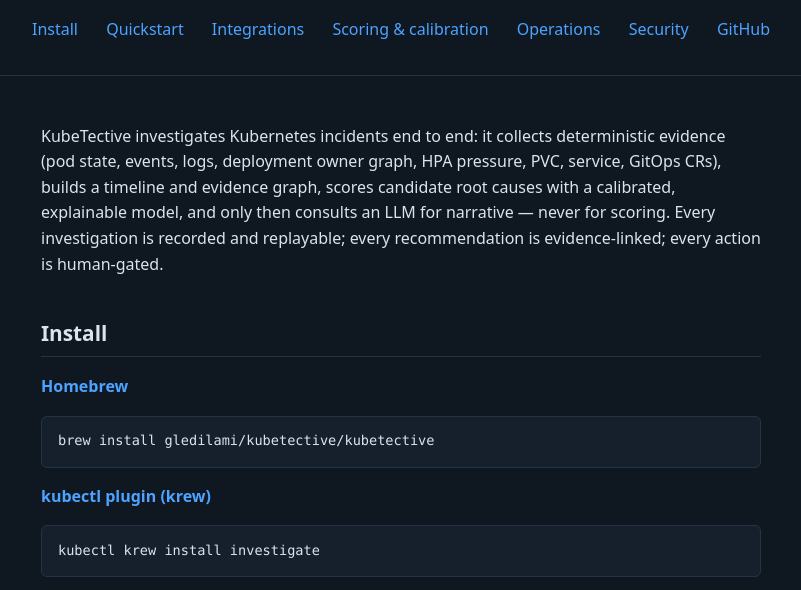
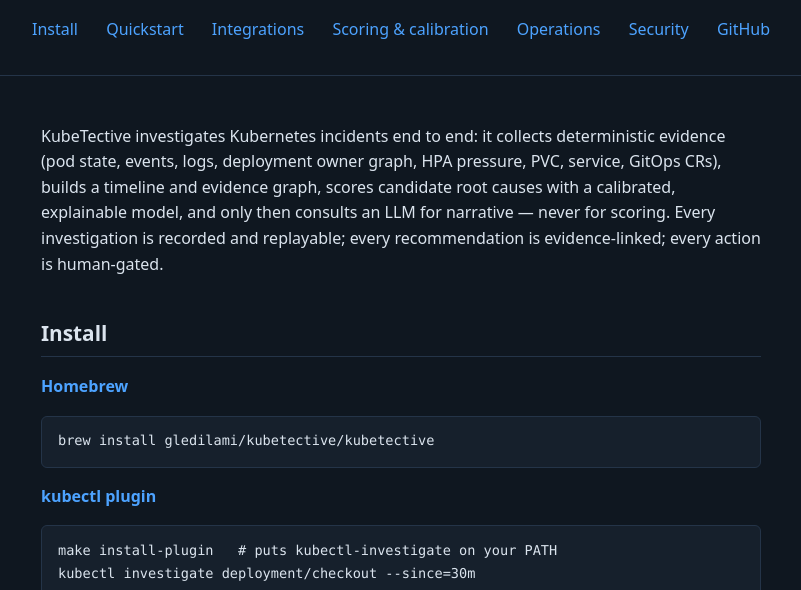
Before and after one commit to GlediLami/kubetective, a plain HTML site: page site/index.html in a window 1280 px wide. Shown: the part 142-732 px from the top of the page, without its empty margins (239-1040 px from the left). Drawn offline with Linux system fonts and the light colour scheme.

Commit message:
fix(release): give goreleaser its own Dockerfile; drop krew
Two things the first v1.0.1 tag exposed.

The release build failed on `COPY NOTICE`. goreleaser's docker context is the
binaries it just built plus whatever `extra_files` names — not a source tree —
so the top-level Dockerfile, which compiles from source, could never work
there. Split: Dockerfile.release copies prebuilt binaries for goreleaser,
Dockerfile keeps compiling from source for `docker build .` and the container
smoke test. Same base, same user, same layout; only the provenance of the
binary differs, and the version stamp now comes from goreleaser's ldflags so
there is no second place to keep in sync. Verified locally with a snapshot
build that runs the exact step CI failed on, and the resulting image runs.

krew is dropped by owner decision. Listing in the index means opening a PR
into kubernetes-sigs/krew-index and going through their review — an
application nobody intended to file. The manifest carried REPLACE_ME sha256
placeholders that emitted four warnings on every version check, for a
submission that was never coming. Removed kubectl-investigate.yaml,
hack/submit-krew.sh, and the krew block in check-version.sh; version check now
reports 0 warnings instead of 4.

The kubectl plugin itself is unaffected — it only needs a binary named
kubectl-investigate on PATH, which `make install-plugin` already provides.

CONTRIBUTING's release section described a manual flow (create the GitHub
Release by hand, then fill krew hashes) that the release workflow replaced;
rewritten to match what actually happens.

Nothing had been published when the first tag failed — no GitHub Release, no
ghcr package — so v1.0.1 was deleted and is re-cut from this commit.

```diff
--- a/site/index.html
+++ b/site/index.html
@@ -35,8 +35,9 @@
       <h2>Install</h2>
       <h3>Homebrew</h3>
       <pre><code>brew install gledilami/kubetective/kubetective</code></pre>
-      <h3>kubectl plugin (krew)</h3>
-      <pre><code>kubectl krew install investigate</code></pre>
+      <h3>kubectl plugin</h3>
+      <pre><code>make install-plugin   # puts kubectl-investigate on your PATH
+kubectl investigate deployment/checkout --since=30m</code></pre>
       <h3>Binary / container</h3>
       <pre><code># GitHub release assets (linux/darwin, amd64/arm64, deb, rpm)
 # container image:
```
Also changed, not shown: 10 other files.
